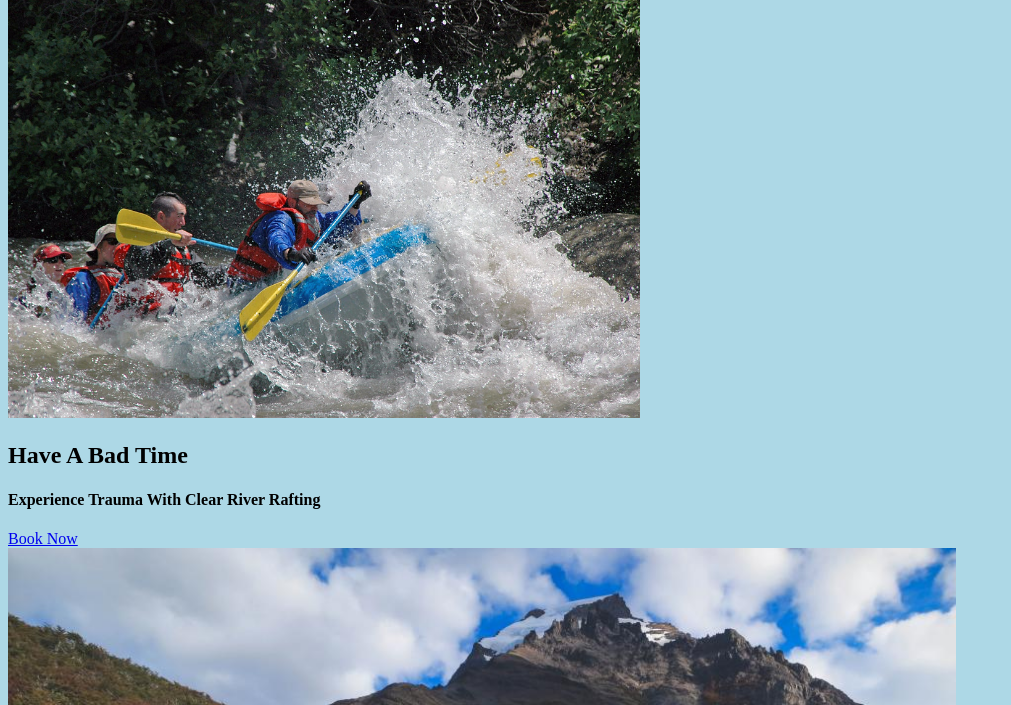
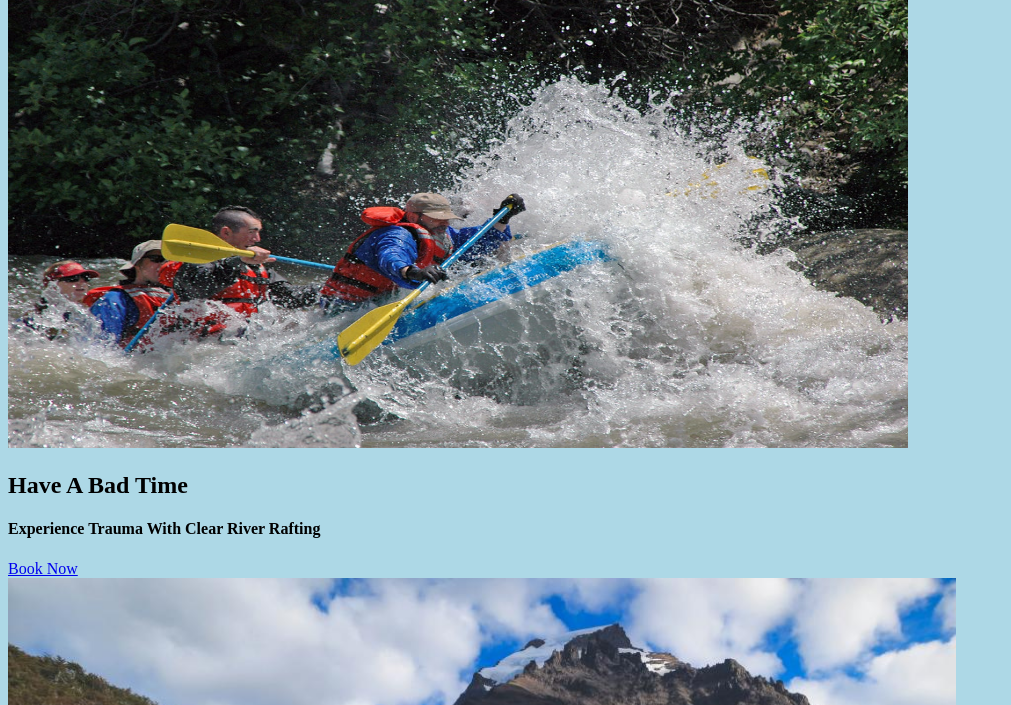
Before and after one commit to Jams515/wdd130, a plain HTML site: page wwr/index.html in a window 1280 px wide. Shown: the part 95-800 px from the top of the page, without its empty margins (0-1011 px from the left). Drawn offline with Linux system fonts and the light colour scheme.

Commit message:
basic css oush

```diff
--- a/wwr/styles/style.css
+++ b/wwr/styles/style.css
@@ -1,3 +1,9 @@
 body {
     background-color: lightblue;
 }
+
+
+#hero-img {
+    width: 900px;
+    height: 450px;
+}
```
